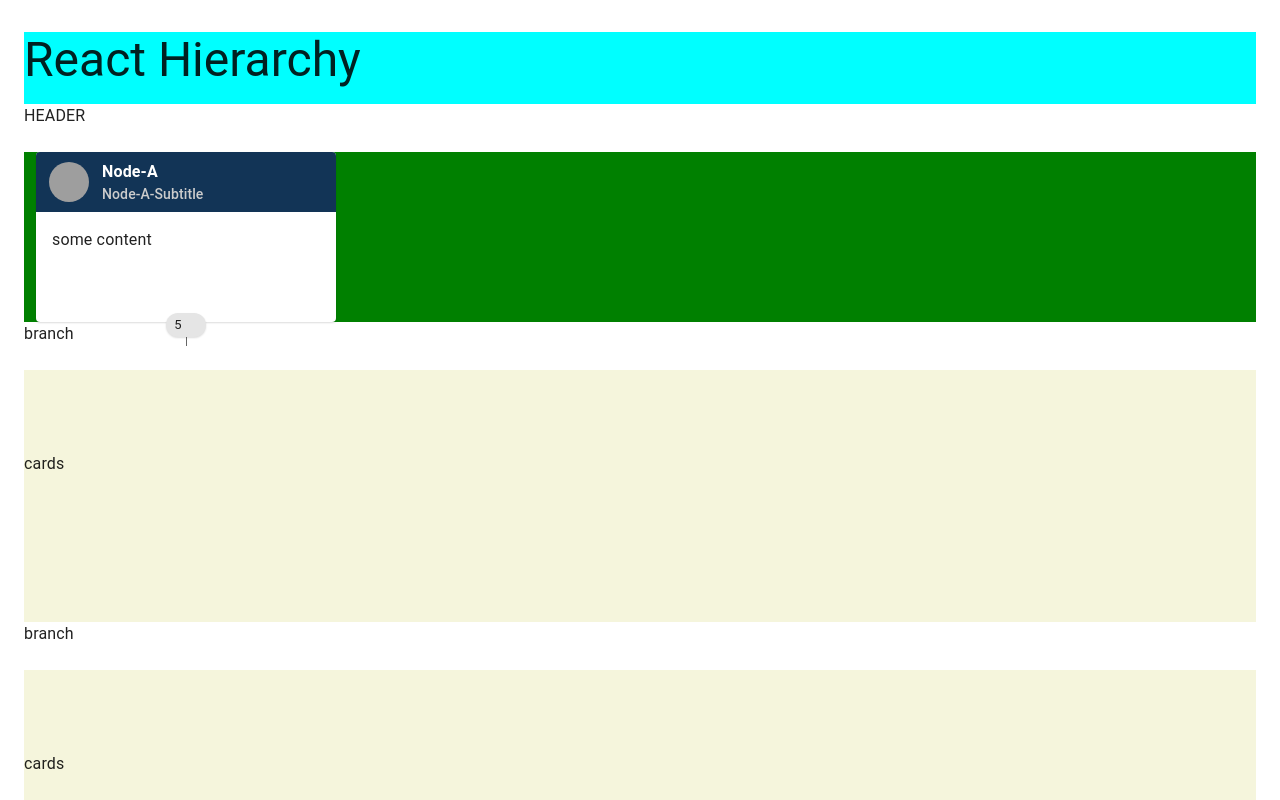
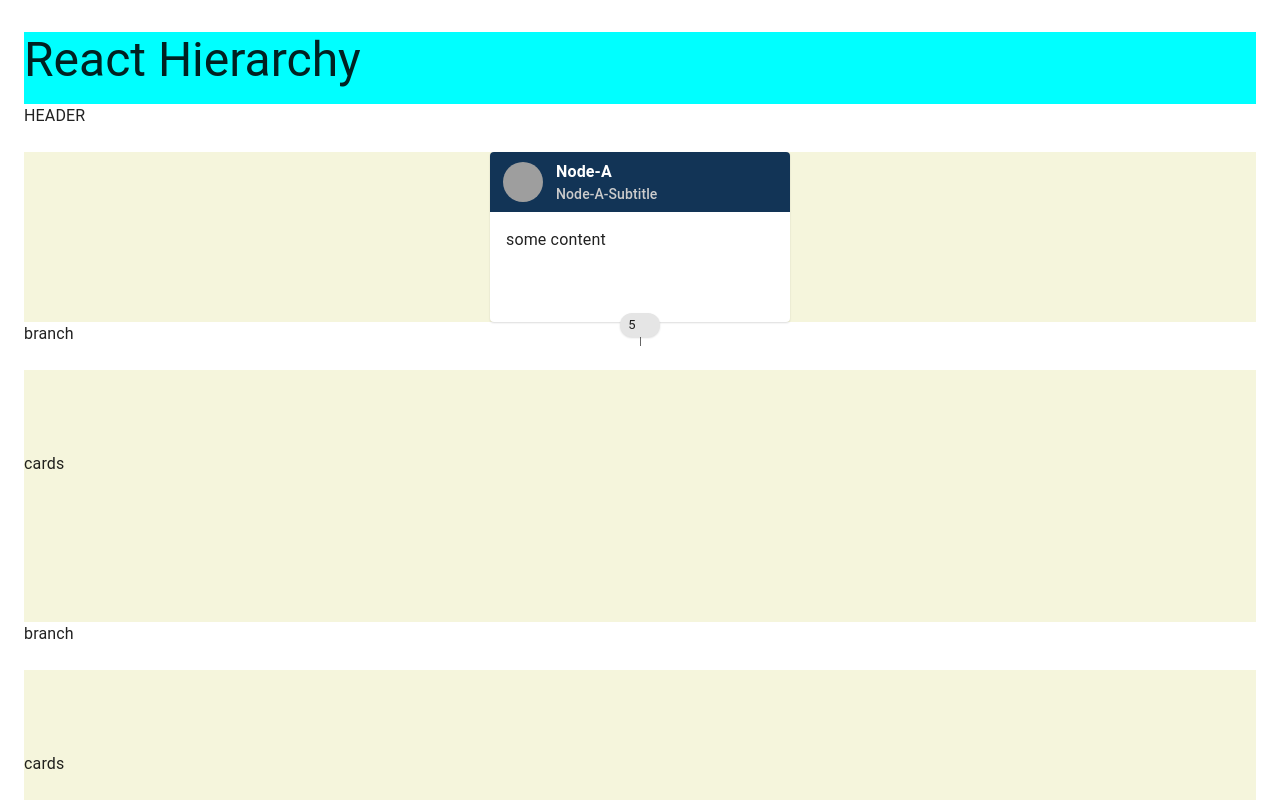
Before and after one commit to thebuoyant/react-hierarchy, a React (Vite) app: page / in a window 1280 px wide. Shown: the top 800 px of the page. Built offline with nearby package versions, Linux system fonts and the light colour scheme; grey boxes are pictures that could not be loaded; some icons are missing; the HTML template or start-up script is replaced by a standard one.

Commit message:
RH-12 Improve rendering for cards on layer a

```diff
--- a/src/components/layer-cards/LayerACards.css
+++ b/src/components/layer-cards/LayerACards.css
@@ -1,6 +1,5 @@
 .layer-a-cards {
   height: 100%;
-  background-color: green;
   display: flex;
   align-items: center;
   position: relative;
--- a/src/components/layer-cards/LayerACards.tsx
+++ b/src/components/layer-cards/LayerACards.tsx
@@ -5,24 +5,34 @@ import "./LayerACards.css";
 
 export default function LayerACards() {
   const cardLayer_A_Data = useCardLayerStore((s) => s.cardLayer_A_Data);
+  const cardLayer_A_JustifyContent = useCardLayerStore(
+    (s) => s.cardLayer_A_JustifyContent
+  );
   const cardLayer_A_FirstItemIndexNumber = useCardLayerStore(
     (s) => s.cardLayer_A_FirstItemIndexNumber
   );
 
   return (
-    <div className="layer-a-cards">
+    <div
+      className="layer-a-cards"
+      style={{ justifyContent: cardLayer_A_JustifyContent }}
+    >
       {cardLayer_A_Data.map((node: HierarchyNode, index: number) => {
         console.log("??? > node:", node);
         const content = <div>some content</div>;
+        const handleOnBadgeClick = () => {
+          console.log("handleOnBadgeClick", node);
+        };
         return (
           <GraphCard
             key={index}
             node={node}
-            showBadge
-            showChildren
+            showBadge={node.children.length > 0}
+            showChildren={index === cardLayer_A_FirstItemIndexNumber}
             showParent={false}
             positionIndex={cardLayer_A_FirstItemIndexNumber}
             content={content}
+            onBadgeClick={handleOnBadgeClick}
           />
         );
       })}
--- a/src/store/cardLayerStore.ts
+++ b/src/store/cardLayerStore.ts
@@ -11,6 +11,8 @@ type CardLayerState = {
   cardLayer_B_FirstItemIndexNumber: number;
   cardLayer_C_FirstItemIndexNumber: number;
 
+  cardLayer_A_JustifyContent: "flex-start" | "center" | "flex-end";
+
   setCardLayer_A_Data: (data: HierarchyNode[]) => void;
   setCardLayer_B_Data: (data: HierarchyNode[]) => void;
   setCardLayer_C_Data: (data: HierarchyNode[]) => void;
@@ -19,6 +21,10 @@ type CardLayerState = {
   setCardLayer_A_FirstItemIndexNumber: (index: number) => void;
   setCardLayer_B_FirstItemIndexNumber: (index: number) => void;
   setCardLayer_C_FirstItemIndexNumber: (index: number) => void;
+
+  setCardLayer_A_JustifyContent: (
+    justifyContent: "flex-start" | "center" | "flex-end"
+  ) => void;
 };
 
 export const useCardLayerStore = create<CardLayerState>((set) => ({
@@ -30,6 +36,8 @@ export const useCardLayerStore = create<CardLayerState>((set) => ({
   cardLayer_A_FirstItemIndexNumber: 0,
   cardLayer_B_FirstItemIndexNumber: 0,
   cardLayer_C_FirstItemIndexNumber: 0,
+
+  cardLayer_A_JustifyContent: "center",
 
   setCardLayer_A_Data: (receivedValue) =>
     set({ cardLayer_A_Data: receivedValue }),
@@ -46,4 +54,7 @@ export const useCardLayerStore = create<CardLayerState>((set) => ({
     set({ cardLayer_B_FirstItemIndexNumber: receivedValue }),
   setCardLayer_C_FirstItemIndexNumber: (receivedValue) =>
     set({ cardLayer_C_FirstItemIndexNumber: receivedValue }),
+
+  setCardLayer_A_JustifyContent: (receivedValue) =>
+    set({ cardLayer_A_JustifyContent: receivedValue }),
 }));
```
